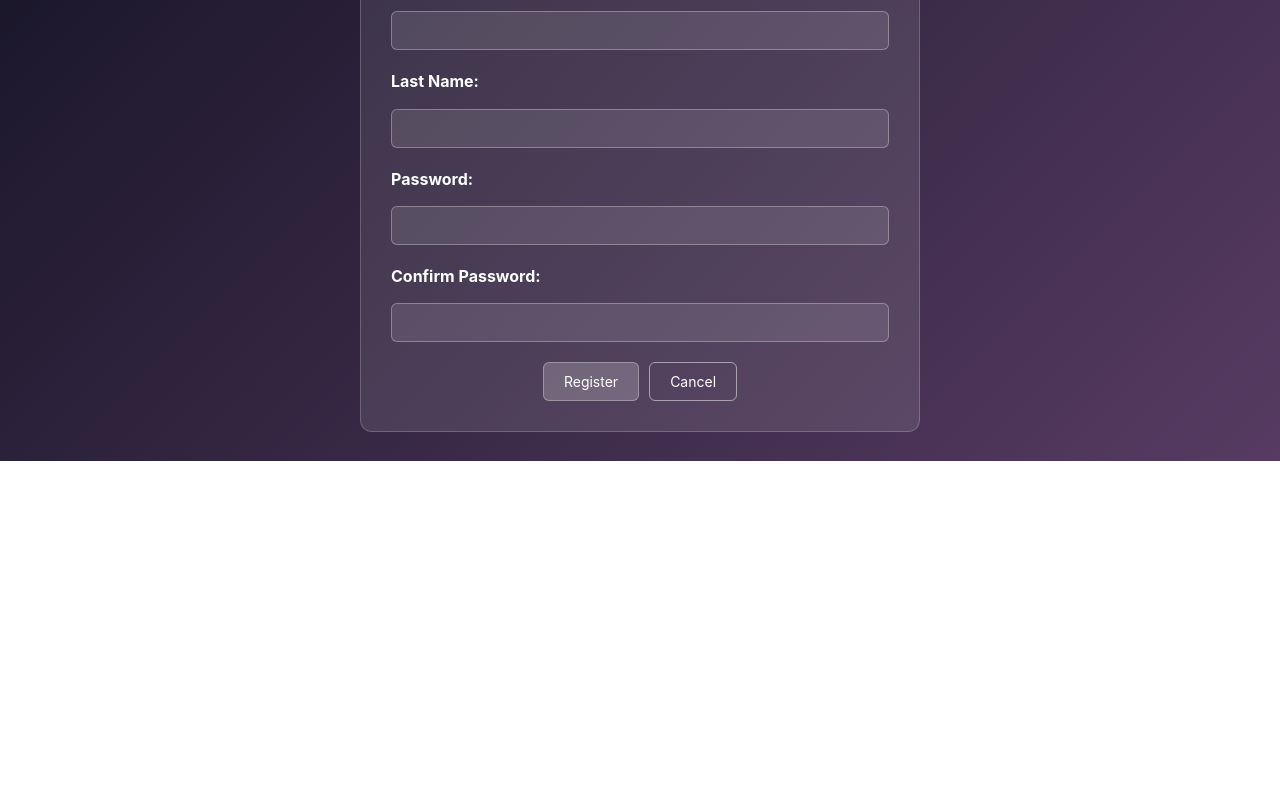
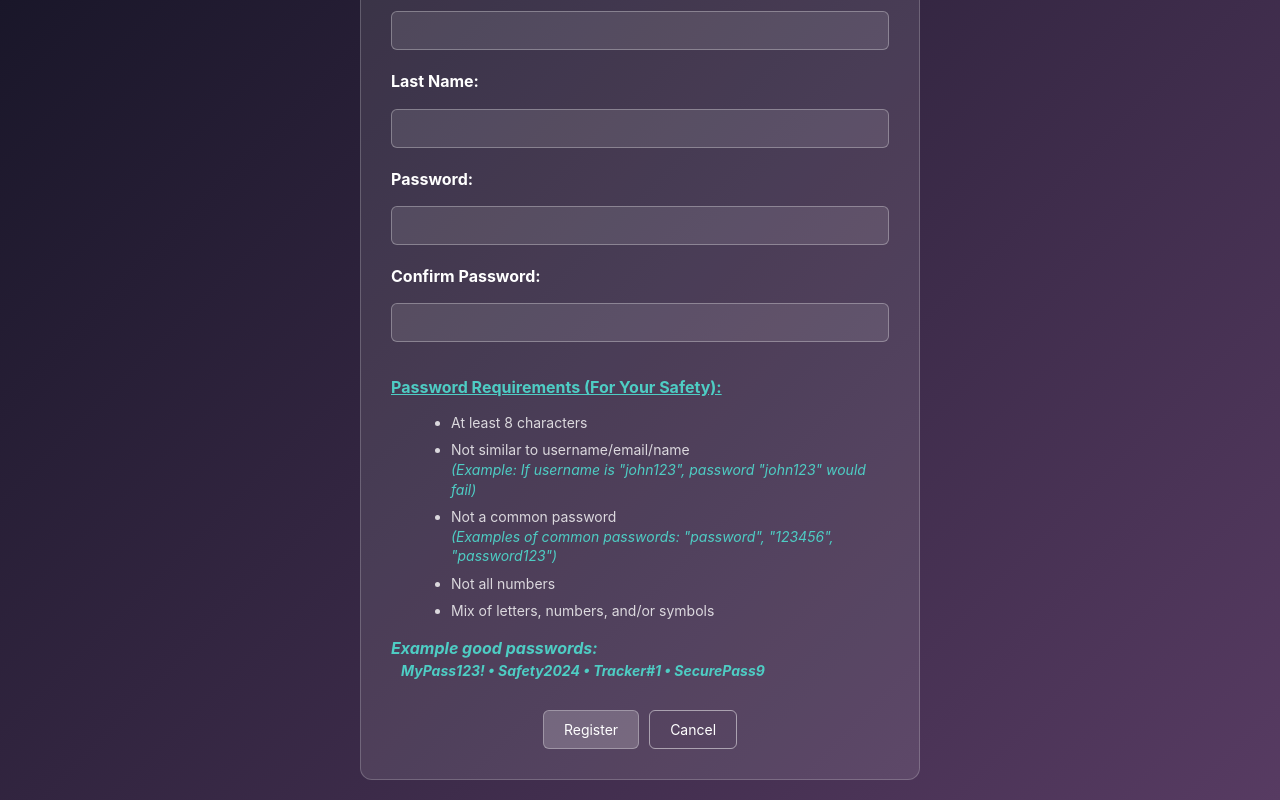
Before and after one commit to SylviaRemington/safety-tracker-react-front-end, a React (Vite) app: page /register in a window 1280 px wide. Shown: the part 419-1219 px from the top of the page. Before the commit the page ends 880 px from the top, so only its background shows below. Built offline with nearby package versions, Linux system fonts and the light colour scheme; no server answers.

Commit message:
fixing the register page and creating a section that has password requirements with styling specific to just this section - thus it is in the actual code for this part

```diff
--- a/src/components/RegisterForm/RegisterForm.jsx
+++ b/src/components/RegisterForm/RegisterForm.jsx
@@ -13,7 +13,6 @@ const RegisterForm = () => {
     password_confirmation: "",
     first_name: "",
     last_name: "",
-    profile_image: "",
     username: "",
   });
 
@@ -23,7 +22,6 @@ const RegisterForm = () => {
     password_confirmation,
     first_name,
     last_name,
-    profile_image,
     username,
   } = formData;
 
@@ -132,6 +130,17 @@ const RegisterForm = () => {
               required
               className="form-input"
             />
+            <div style={{ marginTop: '10px', fontSize: '16px', color: 'rgba(255, 255, 255, 0.8)' }}>
+              <p style={{ marginBottom: '5px', fontWeight: 'bold', fontSize: '16px', color: '#4ecdc4', textDecoration: 'underline' }}>Password Requirements (For Your Safety):</p>
+              <ul style={{ marginLeft: '20px', marginBottom: '10px', fontSize: '14px' }}>
+                <li style={{ marginBottom: '8px' }}>At least 8 characters</li>
+                <li style={{ marginBottom: '8px' }}>Not similar to username/email/name<br /><span style={{ fontSize: '14px', fontStyle: 'italic', color: '#4ecdc4' }}>(Example: If username is "john123", password "john123" would fail)</span></li>
+                <li style={{ marginBottom: '8px' }}>Not a common password<br /><span style={{ fontSize: '14px', fontStyle: 'italic', color: '#4ecdc4' }}>(Examples of common passwords: "password", "123456", "password123")</span></li>
+                <li style={{ marginBottom: '8px' }}>Not all numbers</li>
+                <li style={{ marginBottom: '8px' }}>Mix of letters, numbers, and/or symbols</li>
+              </ul>
+              <p style={{ marginBottom: '8px', fontWeight: 'bold', color: '#4ecdc4', fontStyle: 'italic' }}>Example good passwords:<br /><span style={{ fontSize: '14px', color: '#4ecdc4', marginLeft: '10px' }}>MyPass123! • Safety2024 • Tracker#1 • SecurePass9</span></p>
+            </div>
           </div>
           <div className="form-buttons">
             <button type="submit" disabled={isFormInvalid()} className="form-button">Register</button>
```
